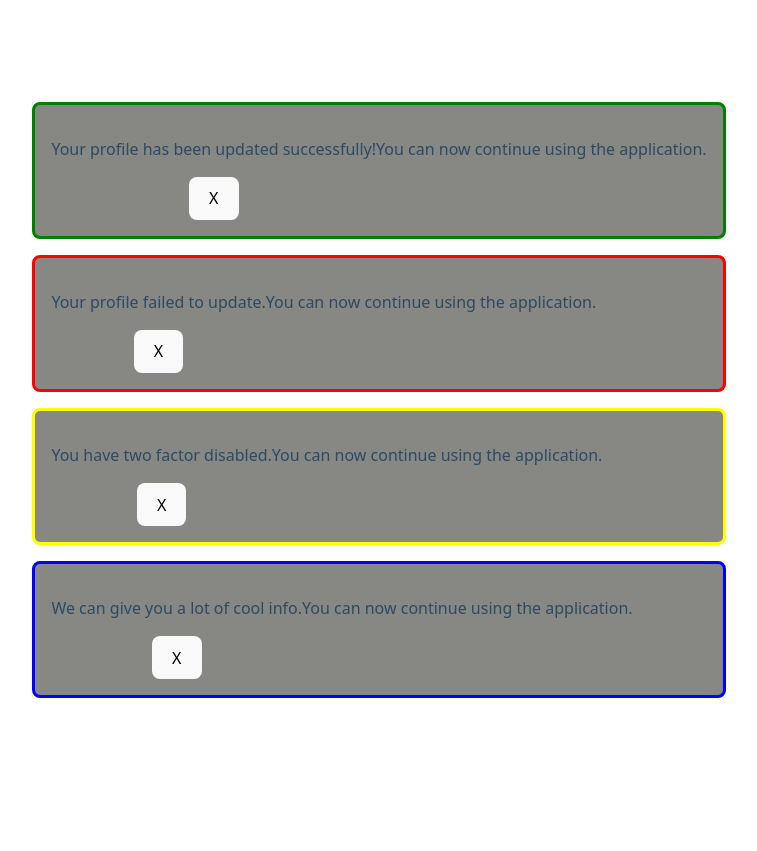
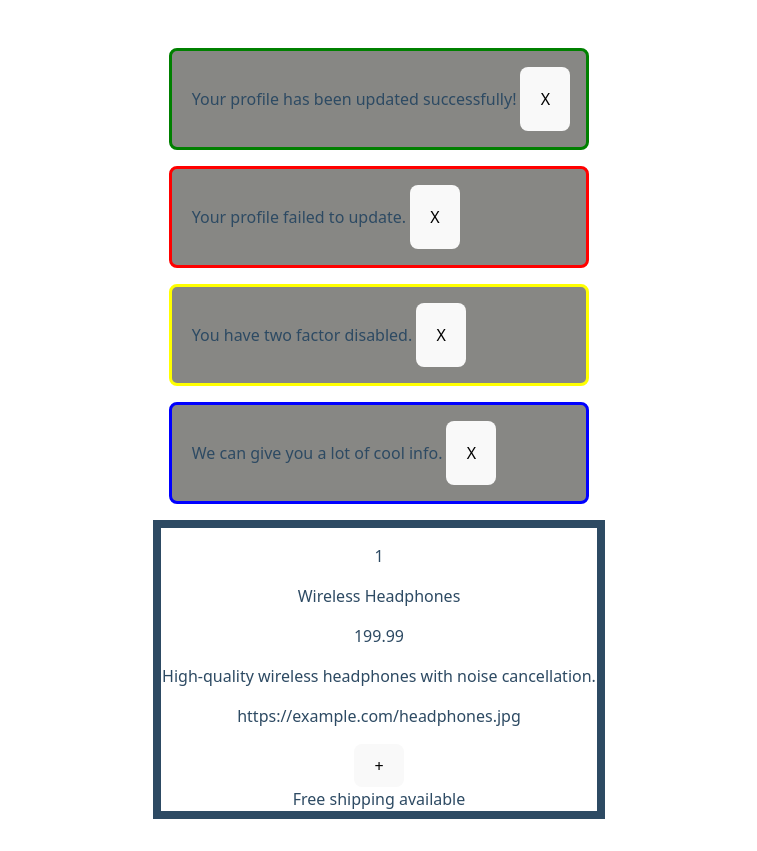
Before and after one commit to a-zeb/component-library, a React (Vite) app: page / in a window 1280 px wide. Shown: the whole page, without its empty margins (261-1018 px from the left). Before the commit the page ends 800 px from the top, so only its background shows below. Built offline with nearby package versions, Linux system fonts and the light colour scheme.

Commit message:
Added formatting and beginning of implementation for ProductDisplay

```diff
--- a/src/App.tsx
+++ b/src/App.tsx
@@ -1,7 +1,7 @@
-import './App.css'
-import AlertBox from './components/AlertBox/AlertBox'
+import "./App.css";
+import AlertBox from "./components/AlertBox/AlertBox";
 // import UserProfileCard from './components/UserProfileCard/UserProfileCard';
-// import ProductDisplay from './components/ProductDisplay'
+import ProductDisplay from "./components/ProductDisplay/ProductDisplay";
 
 function App() {
   // const user = {
@@ -12,48 +12,45 @@ function App() {
   //   avatarUrl: 'https://example.com/avatar.jpg'
   // };
 
-  // const product = {
-  //   id: '1',
-  //   name: 'Wireless Headphones',
-  //   price: 199.99,
-  //   description: 'High-quality wireless headphones with noise cancellation.',
-  //   imageUrl: 'https://example.com/headphones.jpg',
-  //   inStock: true
-  // };
+  const product = {
+    id: "1",
+    name: "Wireless Headphones",
+    price: 199.99,
+    description: "High-quality wireless headphones with noise cancellation.",
+    imageUrl: "https://example.com/headphones.jpg",
+    inStock: true,
+  };
 
   return (
+    // Test different prop combinations.
+
+    // Create example usage of components working together.
+    // Demonstrate prop passing between components.
+    // Show how to handle component nesting.
     <>
       <AlertBox
         type="success"
         message="Your profile has been updated successfully!"
-        onClose={() => alert('Alert closed')}
-      >
-        <p className="text-sm">You can now continue using the application.</p>
-      </AlertBox>
+        onClose={() => alert("Alert closed")}
+      ></AlertBox>
 
       <AlertBox
         type="error"
         message="Your profile failed to update."
-        onClose={() => alert('Alert closed')}
-      >
-        <p className="text-sm">You can now continue using the application.</p>
-      </AlertBox>
+        onClose={() => alert("Alert closed")}
+      ></AlertBox>
 
       <AlertBox
         type="warning"
         message="You have two factor disabled."
-        onClose={() => alert('Alert closed')}
-      >
-        <p className="text-sm">You can now continue using the application.</p>
-      </AlertBox>
+        onClose={() => alert("Alert closed")}
+      ></AlertBox>
 
       <AlertBox
         type="info"
         message="We can give you a lot of cool info."
-        onClose={() => alert('Alert closed')}
-      >
-        <p className="text-sm">You can now continue using the application.</p>
-      </AlertBox>
+        onClose={() => alert("Alert closed")}
+      ></AlertBox>
 
       {/* <UserProfileCard
         user={user}
@@ -66,18 +63,16 @@ function App() {
         </div>
       </UserProfileCard> */}
 
-      {/* <ProductDisplay
+      <ProductDisplay
         product={product}
         showDescription={true}
         showStockStatus={true}
         onAddToCart={(productId) => alert(`Added product ${productId} to cart`)}
       >
-        <div className="text-sm text-gray-500">
-          Free shipping available
-        </div>
-      </ProductDisplay> */}
+        <div className="text-sm text-gray-500">Free shipping available</div>
+      </ProductDisplay>
     </>
-  )
+  );
 }
 
-export default App
+export default App;
--- a/src/components/AlertBox/AlertBox.tsx
+++ b/src/components/AlertBox/AlertBox.tsx
@@ -15,20 +15,13 @@ export default function AlertBox({
   onClose,
   children,
 }: AlertBoxProps) {
-  const alertStyle = setAlertStyles(type)
+  const alertStyle = setAlertStyles(type);
 
   return (
     <div style={alertStyle}>
-      <div style={{ flex: "right" }}>
-        <p>{message}</p>
-        {onClose && (
-          <button
-            onClick={onClose}
-            className="ml-4 text-gray-500 hover:text-gray-700"
-          >
-            X
-          </button>
-        )}
+      <div style={{ display: "flex" }}>
+        <p style={{ padding: "0.25em" }}>{message}</p>
+        {onClose && <button onClick={onClose}>X</button>}
       </div>
       {children}
     </div>
@@ -37,19 +30,40 @@ export default function AlertBox({
 
 function setAlertStyles(type: AlertType) {
   let alertStyle;
-  const alertStyleInit = { display: "flex", borderRadius: "0.5rem", padding: "1rem", margin: "1rem" };
+  const alertStyleInit = {
+    display: "flex",
+    borderRadius: "0.5em",
+    padding: "1em",
+    margin: "1em",
+  };
   switch (type) {
     case "success":
-      alertStyle = { ...alertStyleInit, border: "0.2rem solid green", backgroundColor: "#878784" }
+      alertStyle = {
+        ...alertStyleInit,
+        border: "0.2em solid green",
+        backgroundColor: "#878784",
+      };
       return alertStyle;
     case "error":
-      alertStyle = { ...alertStyleInit, border: "0.2rem solid red", backgroundColor: "#878784" }
+      alertStyle = {
+        ...alertStyleInit,
+        border: "0.2em solid red",
+        backgroundColor: "#878784",
+      };
       return alertStyle;
     case "warning":
-      alertStyle = { ...alertStyleInit, border: "0.2rem solid yellow", backgroundColor: "#878784" }
+      alertStyle = {
+        ...alertStyleInit,
+        border: "0.2em solid yellow",
+        backgroundColor: "#878784",
+      };
       return alertStyle;
     case "info":
-      alertStyle = { ...alertStyleInit, border: "0.2rem solid blue", backgroundColor: "#878784" }
+      alertStyle = {
+        ...alertStyleInit,
+        border: "0.2em solid blue",
+        backgroundColor: "#878784",
+      };
       return alertStyle;
   }
 }
--- a/src/components/ProductDisplay/ProductDisplay.tsx
+++ b/src/components/ProductDisplay/ProductDisplay.tsx
@@ -15,4 +15,29 @@ export interface ProductDisplayProps {
   children?: React.ReactNode;
 }
 
-// Create a ProductDisplay component that shows product information with configurable display options.
+// Create a ProductDisplay component that shows
+// product information with configurable display options.
+export default function ProductDisplay({
+  product,
+  showDescription,
+  showStockStatus,
+  onAddToCart,
+  children,
+}: ProductDisplayProps) {
+  return (
+    <div style={{border:"0.5em solid", content: "0.5em"}}>
+      <p>{product.id}</p>
+      <p>{product.name}</p>
+      <p>{product.price}</p>
+      <p>{product.description}</p>
+      {product.imageUrl && <p>{product.imageUrl}</p>}
+      <p>{product.inStock}</p>
+
+      <p>{showDescription}</p>
+      <p>{showStockStatus}</p>
+
+      {onAddToCart && <button onClick={() => onAddToCart(product.id)}>+</button>}
+      {children}
+    </div>
+  );
+}
```
